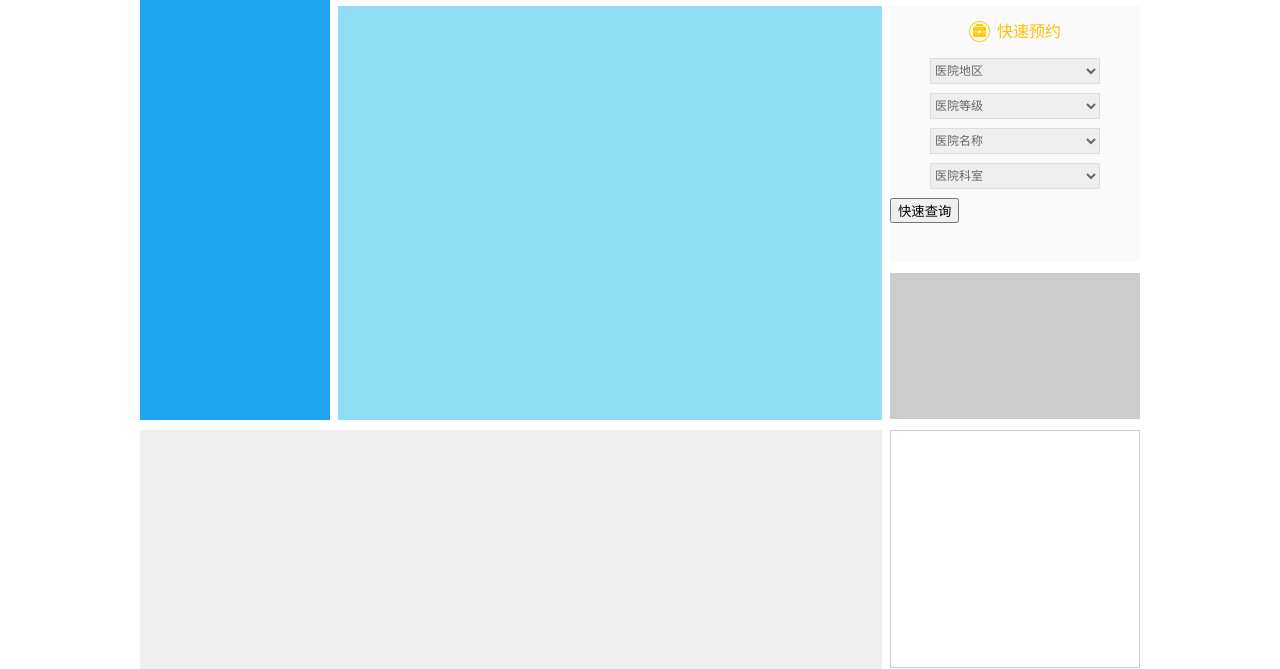
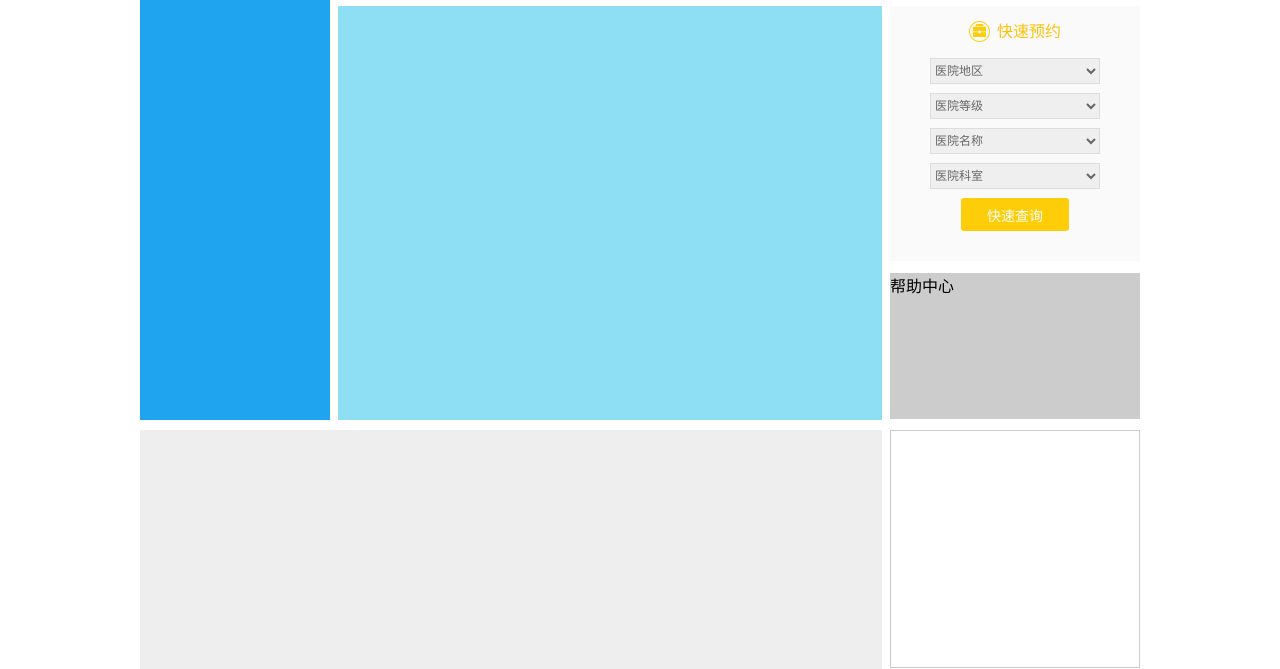
Before and after one commit to TimLee2017/imc_road_fe_start, a plain HTML site: page medic/index.html in a window 1280 px wide. Shown: the part 161-830 px from the top of the page. Drawn offline with Linux system fonts and the light colour scheme.

Commit message:
minor change

```diff
--- a/medic/css/base.css
+++ b/medic/css/base.css
@@ -8,8 +8,9 @@ a {
     text-decoration: none;
 }
 
-select {
+select, input {
     border: none;
+    outline: none;
 }
 
 
@@ -136,3 +137,17 @@ select {
     padding: 2px 0;
     color: #666;
 }
+
+.banner-search .submit {
+    height: 32px;
+    text-align: center;
+}
+
+.banner-search .submit .button {
+    width: 108px;
+    height: 33px;
+    background-color: #fecd09;
+    font-size: 14px;
+    color: #fff;
+    border-radius: 3px;
+}
--- a/medic/index.html
+++ b/medic/index.html
@@ -69,7 +69,9 @@
                 </div>
             </div>
         </div>
-        <div class="banner-help"></div>
+        <div class="banner-help">
+            <div class="caption"><span class="text">帮助中心</span></div>
+        </div>
     </div>
     <div id="content" class="content">
         <div class="wrap clearfix">
```
Also changed, not shown: 1 other file.
